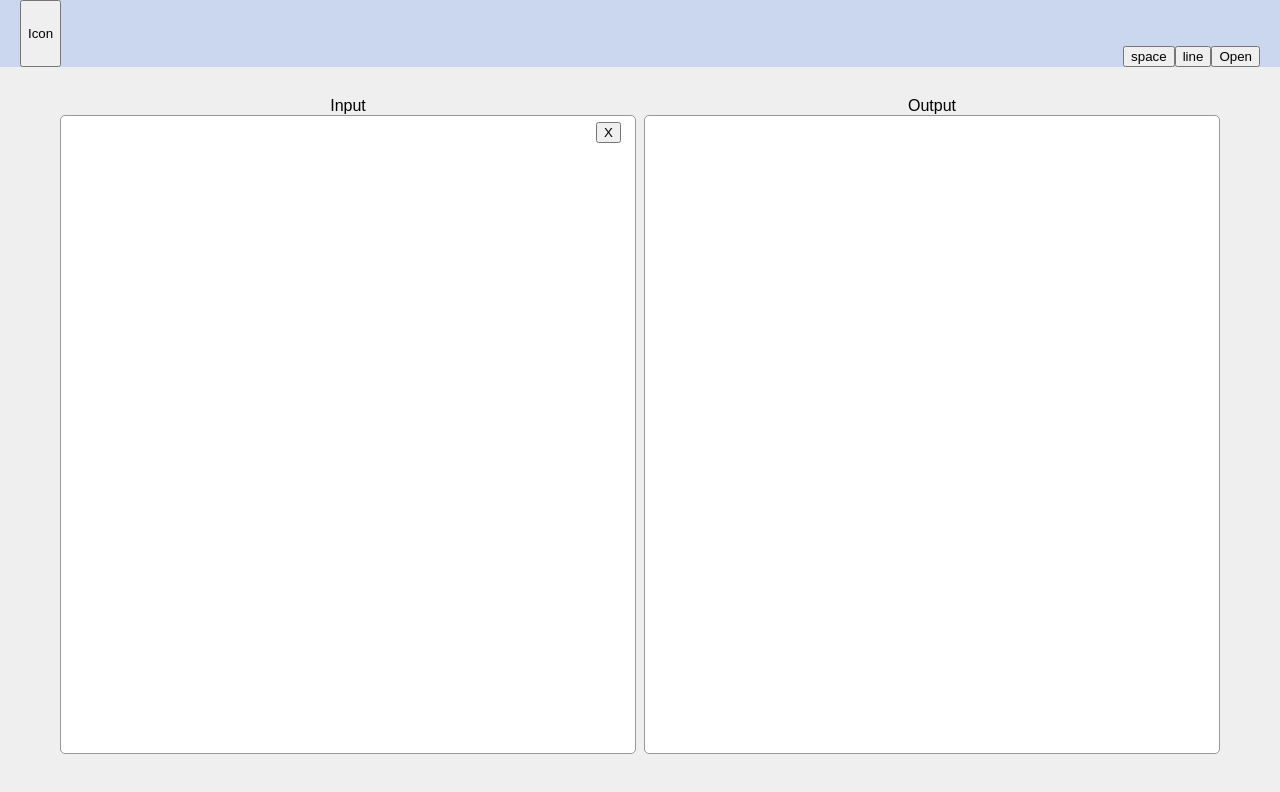
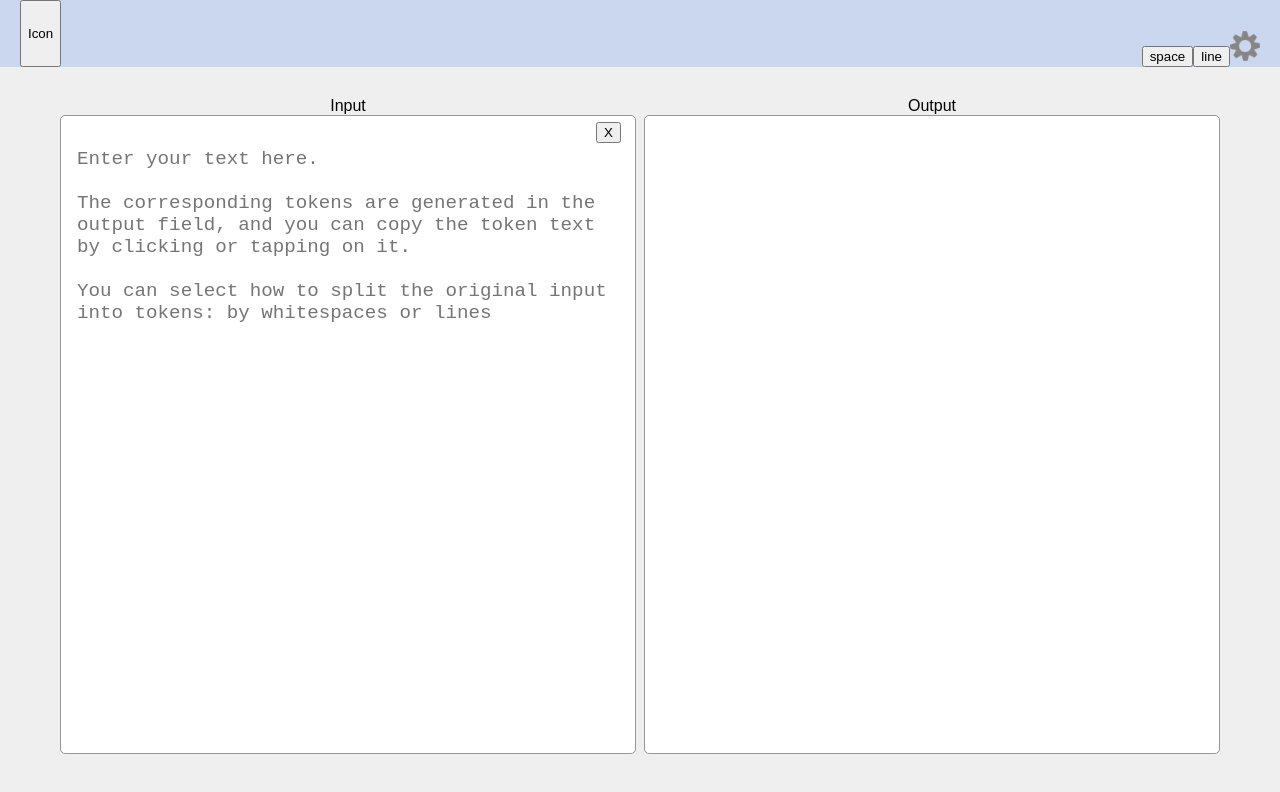
Before and after one commit to Lulkafe/CopyTokenizer, a React app: page / in a window 1280 px wide. Shown: the top 792 px of the page. Built offline with nearby package versions, Linux system fonts and the light colour scheme.

Commit message:
Configured settings to load image files.

```diff
--- a/src/components.tsx
+++ b/src/components.tsx
@@ -3,6 +3,7 @@ import { useReducer, useContext, createContext, useEffect } from "react";
 import { initState, TokenizerReducer, ACTION, TokenConfig } from './reducer'
 import { linesToElements } from "./textTokenizer";
 import { useMediaQuery } from "react-responsive";
+import SettingIcon from './image/setting_icon.png';
 
 const TokenizerContext = createContext(undefined);
 
@@ -68,8 +69,9 @@ function GeneralSetting () {
     return (
         <div id='setting-component-wrapper'>
             {/* TODO: This button element is temporary.
-                will replace with a setting icon later */}
-            <button type='button' onClick={onClickSettingIcon}>Open</button>
+                will replace with a setting icon later
+            <button type='button' onClick={onClickSettingIcon}>Open</button>*/}
+            <img src={SettingIcon} id='setting-icon' onClick={onClickSettingIcon}/>
             { settingMenuOpen && <SettingWindow/>}
         </div>
     )
@@ -177,13 +179,15 @@ function InputArea (props) {
 
     const { dispatch } = useContext(TokenizerContext);
     const defaultText = props.defaultText;
+    const placeholder = `Enter your text here.\n\nThe corresponding tokens are generated in the output field, and you can copy the token text by clicking or tapping on it.\n\nYou can select how to split the original input into tokens: by whitespaces or lines`;
     const onInput = () => {
         const value = (document.getElementById
             ('input-area') as HTMLInputElement).value;
         dispatch({type: ACTION.INPUT.UPDATE, value});
     }
     const onClick = () => {
-        (document.getElementById('input-area') as HTMLInputElement).value = '';
+        (document.getElementById
+            ('input-area') as HTMLInputElement).value = '';
         dispatch({type: ACTION.INPUT.CLEAR});
     }
 
@@ -193,7 +197,9 @@ function InputArea (props) {
                 <button type='button' onClick={onClick}>X</button>
             </div>
             <p id='input-area__header'>Input</p>
-            <textarea id='input-area' onInput={onInput}
+            <textarea id='input-area'
+                onInput={onInput}
+                placeholder={placeholder}
                 defaultValue={defaultText}>
             </textarea>
         </div>
--- /dev/null
+++ b/src/import-png.d.ts
@@ -0,0 +1,4 @@
+declare module "*.png" {
+    const value: any;
+    export default value;
+}
--- a/src/sass/nav-bar.sass
+++ b/src/sass/nav-bar.sass
@@ -21,6 +21,11 @@
 #setting-component-wrapper
     position: relative
     display: inline-block
+
+#setting-icon
+    width: 30px
+    height: 30px
+    cursor: pointer
 
 #setting-window
     position: absolute
--- a/tsconfig.json
+++ b/tsconfig.json
@@ -8,5 +8,6 @@
       "allowJs": true,
       "moduleResolution": "node"
     },
-    "files": ["src/index.tsx"]
+    "files": ["src/index.tsx"],
+    "include": ["src"]
   }
--- a/webpack.config.js
+++ b/webpack.config.js
@@ -36,7 +36,7 @@ const config = {
             },
             {
                 test: /\.(eot|svg|ttf|woff|woff2|png|jpg|gif)$/i,
-                type: 'asset',
+                type: 'asset'
             },
 
             // Add your rules for custom modules here
```
Also changed, not shown: src/image/setting_Icon.png (added).
